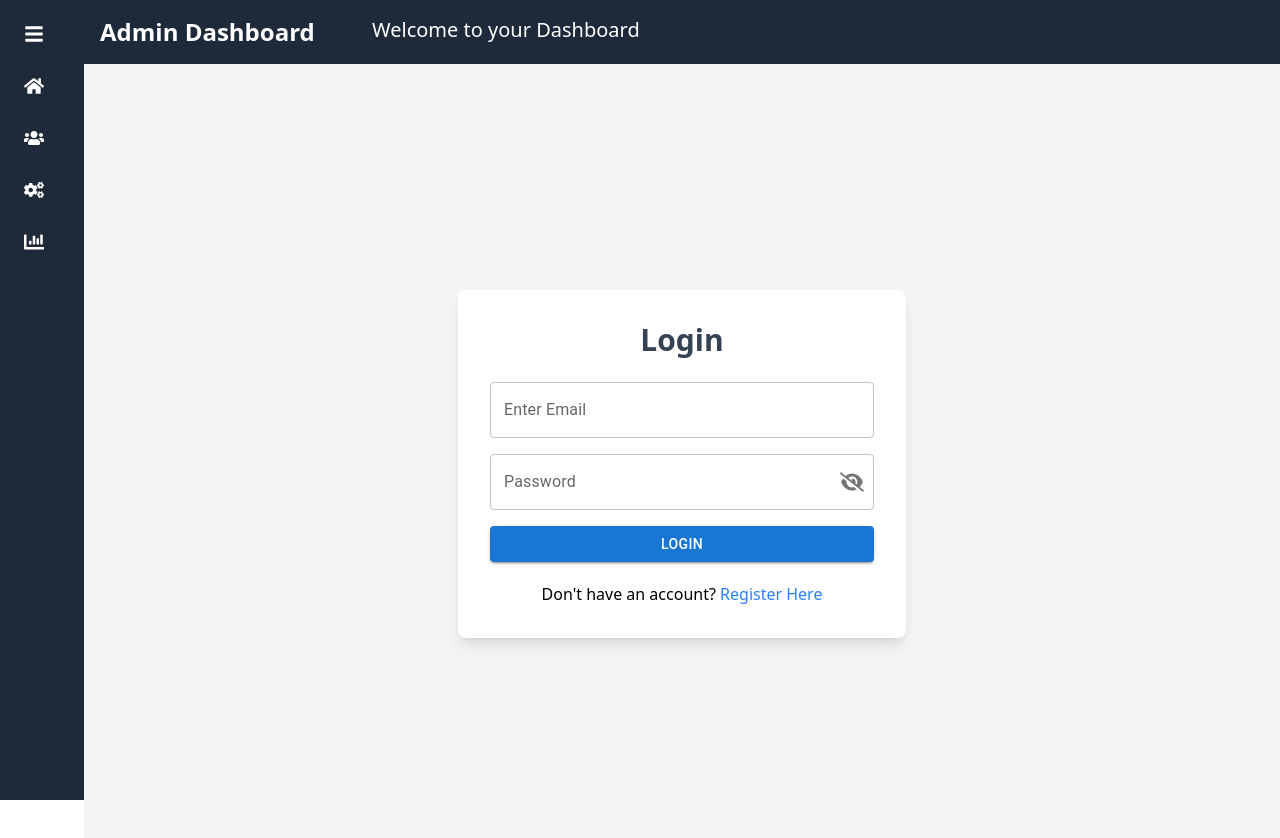
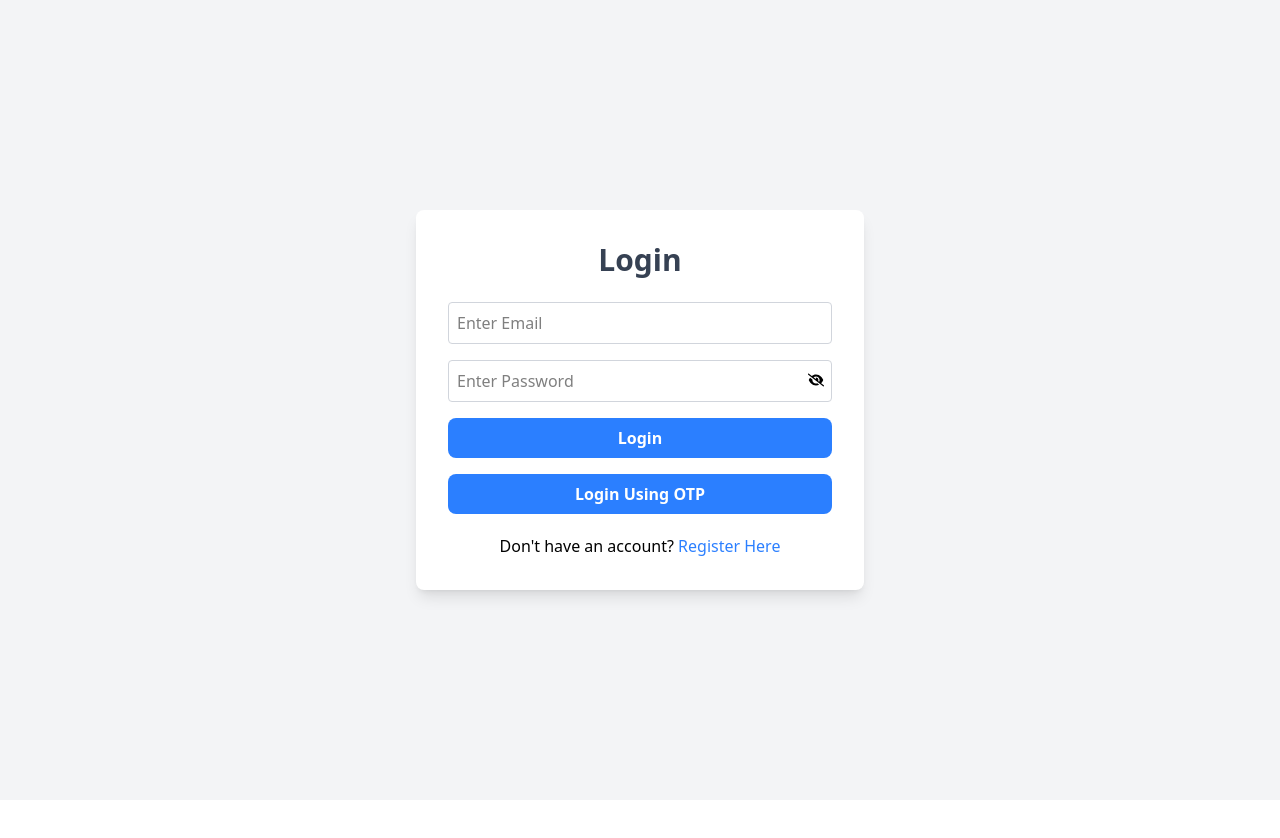
Before and after one commit to jaiminb2512/WearMyArt, a React (Vite) app in the folder frontend/: page /login in a window 1280 px wide. Shown: the top 838 px of the page. After the commit the page ends 800 px from the top, so only its background shows below. Built offline with nearby package versions, Linux system fonts and the light colour scheme.

Commit message:
Correcting User controller

```diff
--- a/frontend/package.json
+++ b/frontend/package.json
@@ -23,19 +23,21 @@
     "react-icons": "^5.4.0",
     "react-redux": "^9.2.0",
     "react-router-dom": "^7.1.5",
-    "styled-components": "^6.1.15",
-    "tailwindcss": "^4.0.6"
+    "styled-components": "^6.1.15"
   },
   "devDependencies": {
     "@eslint/js": "^9.19.0",
     "@types/react": "^19.0.8",
     "@types/react-dom": "^19.0.3",
     "@vitejs/plugin-react": "^4.3.4",
+    "autoprefixer": "^10.4.20",
     "eslint": "^9.19.0",
     "eslint-plugin-react": "^7.37.4",
     "eslint-plugin-react-hooks": "^5.0.0",
     "eslint-plugin-react-refresh": "^0.4.18",
     "globals": "^15.14.0",
+    "postcss": "^8.5.3",
+    "tailwindcss": "^4.0.9",
     "vite": "^6.1.0"
   }
 }
--- a/frontend/src/App.jsx
+++ b/frontend/src/App.jsx
@@ -1,26 +1,19 @@
+import React from "react";
 import { BrowserRouter, Route, Routes } from "react-router-dom";
 import Login from "./Pages/Login";
 import ToastNotification from "./Components/ToastNotification.jsx";
 import Register from "./Pages/Register.jsx";
 import Home from "./Pages/Home.jsx";
-import Navbar from "./Components/Navbar.jsx";
-import Header from "./Components/Header.jsx";
+import AddProductForm from "./Components/AddProductForm.jsx";
 
 function App() {
   return (
     <BrowserRouter>
-      <div className="flex">
-        <Navbar />
-        <div className="flex-1">
-          <Header />
-          <Routes>
-            <Route path="/login" element={<Login />} />
-            <Route path="/register" element={<Register />} />
-            <Route path="/" element={<Home />} />
-          </Routes>
-        </div>
-      </div>
-
+      <Routes>
+        <Route path="/login" element={<Login />} />
+        <Route path="/register" element={<Register />} />
+        <Route path="/" element={<AddProductForm />} />
+      </Routes>
       <ToastNotification />
     </BrowserRouter>
   );
--- /dev/null
+++ b/frontend/src/Components/AddProductForm.jsx
@@ -0,0 +1,178 @@
+import React, { useState } from "react";
+import axios from "axios";
+
+const AddProductForm = () => {
+  const [formData, setFormData] = useState({
+    Size: "M",
+    Price: "",
+    DiscountedPrice: "",
+    Sleeve: "full sleeve",
+    Stock: "",
+    Color: "",
+    CustomizeOption: "Photo",
+    ProductImages: [],
+  });
+
+  const handleChange = (e) => {
+    const { name, value } = e.target;
+    setFormData({ ...formData, [name]: value });
+  };
+
+  const handleFileChange = (e) => {
+    setFormData({ ...formData, ProductImages: e.target.files });
+  };
+
+  const handleSubmit = async (e) => {
+    e.preventDefault();
+    const data = new FormData();
+
+    Object.keys(formData).forEach((key) => {
+      if (key === "ProductImages") {
+        Array.from(formData.ProductImages).forEach((file) => {
+          data.append("ProductImages", file);
+        });
+      } else {
+        data.append(key, formData[key]);
+      }
+    });
+
+    try {
+      await axios.post("/api/add-product", data, {
+        headers: { "Content-Type": "multipart/form-data" },
+      });
+      alert("Product added successfully!");
+    } catch (error) {
+      alert("Error adding product: " + error.response?.data?.message);
+    }
+  };
+
+  return (
+    <form
+      onSubmit={handleSubmit}
+      className="p-6 border rounded-lg shadow-lg w-96 bg-base-100"
+    >
+      <h2 className="text-xl font-semibold mb-4">Add Product</h2>
+
+      {/* Size */}
+      <label className="label">
+        <span className="label-text">Size:</span>
+      </label>
+      <select
+        name="Size"
+        value={formData.Size}
+        onChange={handleChange}
+        className="select select-bordered w-full"
+      >
+        {["XXL", "XL", "L", "M", "S"].map((size) => (
+          <option key={size} value={size}>
+            {size}
+          </option>
+        ))}
+      </select>
+
+      {/* Price */}
+      <label className="label">
+        <span className="label-text">Price:</span>
+      </label>
+      <input
+        type="number"
+        name="Price"
+        value={formData.Price}
+        onChange={handleChange}
+        required
+        className="input input-bordered w-full"
+      />
+
+      {/* Discounted Price */}
+      <label className="label">
+        <span className="label-text">Discounted Price:</span>
+      </label>
+      <input
+        type="number"
+        name="DiscountedPrice"
+        value={formData.DiscountedPrice}
+        onChange={handleChange}
+        className="input input-bordered w-full"
+      />
+
+      {/* Sleeve */}
+      <label className="label">
+        <span className="label-text">Sleeve:</span>
+      </label>
+      <select
+        name="Sleeve"
+        value={formData.Sleeve}
+        onChange={handleChange}
+        className="select select-bordered w-full"
+      >
+        {["full sleeve", "half sleeve", "sleeveless"].map((sleeve) => (
+          <option key={sleeve} value={sleeve}>
+            {sleeve}
+          </option>
+        ))}
+      </select>
+
+      {/* Stock */}
+      <label className="label">
+        <span className="label-text">Stock:</span>
+      </label>
+      <input
+        type="number"
+        name="Stock"
+        value={formData.Stock}
+        onChange={handleChange}
+        required
+        className="input input-bordered w-full"
+      />
+
+      {/* Color */}
+      <label className="label">
+        <span className="label-text">Color:</span>
+      </label>
+      <input
+        type="text"
+        name="Color"
+        value={formData.Color}
+        onChange={handleChange}
+        required
+        className="input input-bordered w-full"
+      />
+
+      {/* Customize Option */}
+      <label className="label">
+        <span className="label-text">Customize Option:</span>
+      </label>
+      <select
+        name="CustomizeOption"
+        value={formData.CustomizeOption}
+        onChange={handleChange}
+        className="select select-bordered w-full"
+      >
+        {["Photo", "Text", "Both"].map((option) => (
+          <option key={option} value={option}>
+            {option}
+          </option>
+        ))}
+      </select>
+
+      {/* Product Images */}
+      <label className="label">
+        <span className="label-text">Product Images:</span>
+      </label>
+      <input
+        type="file"
+        multiple
+        onChange={handleFileChange}
+        accept="image/*"
+        className="file-input file-input-bordered w-full"
+      />
+
+      {/* Submit Button */}
+      <button type="submit" className="mt-4 btn btn-primary w-full">
+        Add Product
+      </button>
+    </form>
+  );
+};
+
+export default AddProductForm;
--- a/frontend/src/Pages/Login.jsx
+++ b/frontend/src/Pages/Login.jsx
@@ -1,54 +1,41 @@
-import { Button, TextField, IconButton } from "@mui/material";
 import React, { useState } from "react";
-import ApiURLS from "../Data/ApiURLS";
 import { useNavigate } from "react-router-dom";
-import axios from "axios";
 import { useDispatch } from "react-redux";
 import { login } from "../Redux/UserSlice";
+import { showToast } from "../Redux/toastSlice";
 import { IoEyeOutline } from "react-icons/io5";
 import { FaEyeSlash } from "react-icons/fa6";
-import { showToast } from "../Redux/toastSlice";
+import ApiURLS from "../Data/ApiURLS";
+import { apiRequest } from "../utils/apiRequest"; // Import utility function
 
 const Login = () => {
-  const [loginData, setLoginData] = useState({
-    email: "",
-    password: "",
-  });
-
-  const [errors, setErrors] = useState({
-    email: "",
-    password: "",
-  });
+  const [loginData, setLoginData] = useState({ Email: "", Password: "" });
+  const [errors, setErrors] = useState({ Email: "", Password: "" });
+  const [showPassword, setShowPassword] = useState(false);
+  const [isOtpSent, setIsOtpSent] = useState(false);
+  const [isOtpButtonDisabled, setIsOtpButtonDisabled] = useState(false);
 
   const dispatch = useDispatch();
-  const Navigate = useNavigate();
+  const navigate = useNavigate();
 
-  const triggerToast = (message, variant) => {
-    dispatch(showToast({ message, variant }));
-  };
-
-  const [showPassword, setShowPassword] = useState(false);
-  const emailRegex = /^[a-zA-Z0-9._-]+@[a-zA-Z0-9.-]+\.[a-zA-Z]{2,}$/;
+  const EmailRegex = /^[a-zA-Z0-9._-]+@[a-zA-Z0-9.-]+\.[a-zA-Z]{2,}$/;
 
   const onChange = (e) => {
     const { name, value } = e.target;
-    setLoginData((prevData) => ({
-      ...prevData,
-      [name]: value,
-    }));
+    setLoginData((prevData) => ({ ...prevData, [name]: value }));
   };
 
   const validateForm = () => {
     let formValid = true;
-    const newErrors = { email: "", password: "" };
+    const newErrors = { Email: "", Password: "" };
 
-    if (!emailRegex.test(loginData.email)) {
-      newErrors.email = "Invalid email format";
+    if (!EmailRegex.test(loginData.Email)) {
+      newErrors.Email = "Invalid Email format";
       formValid = false;
     }
 
-    if (loginData.password.length < 6) {
-      newErrors.password = "Password must be at least 6 characters long";
+    if (!isOtpSent && loginData.Password.length < 6) {
+      newErrors.Password = "Password must be at least 6 characters long";
       formValid = false;
     }
 
@@ -58,33 +45,43 @@ const Login = () => {
 
   const onSubmit = async (e) => {
     e.preventDefault();
-    if (!validateForm()) {
-      return false;
-    }
-    try {
-      const res = await axios.post(
-        `${import.meta.env.VITE_BASE_URL}${ApiURLS.Login}`,
-        loginData
-      );
-      if (res.data.success) {
-        dispatch(login(res.data.data.user));
-        triggerToast(res.data.message, "success");
-        Navigate("/");
-      } else if (!res.data.success) {
-        triggerToast(res.data.data, "error");
-      }
-    } catch (error) {
-      console.log("Error during registration:", error.message);
-      triggerToast(error.message, "error");
+    if (!validateForm()) return;
+
+    const url = isOtpSent ? ApiURLS.VerifyOtpLogin : ApiURLS.Login; // Choose API
+    const response = await apiRequest(url, "POST", loginData, dispatch);
+
+    if (response.success) {
+      dispatch(login(response.data.user));
+      dispatch(showToast({ message: response.message, variant: "success" }));
+      navigate("/");
     }
   };
 
-  const NavigateToRegister = () => {
-    Navigate("/register");
-  };
+  const handleLoginWithOtp = async () => {
+    if (!EmailRegex.test(loginData.Email)) {
+      setErrors((prevErrors) => ({
+        ...prevErrors,
+        Email: "Enter a valid email",
+      }));
+      return;
+    }
 
-  const handleClickShowPassword = () => {
-    setShowPassword((prevState) => !prevState);
+    setIsOtpButtonDisabled(true);
+    const response = await apiRequest(
+      ApiURLS.SendingMailForLogin,
+      "POST",
+      { Email: loginData.Email },
+      dispatch
+    );
+
+    if (response.success) {
+      setIsOtpSent(true);
+      dispatch(
+        showToast({ message: "OTP sent to your email", variant: "success" })
+      );
+    } else {
+      setIsOtpButtonDisabled(false);
+    }
   };
 
   return (
@@ -98,63 +95,73 @@ const Login = () => {
         </h2>
 
         <div className="flex flex-col gap-4">
-          <TextField
-            id="email"
-            label="Enter Email"
-            variant="outlined"
-            name="email"
+          <input
             type="email"
-            value={loginData.email}
+            name="Email"
+            placeholder="Enter Email"
+            value={loginData.Email}
             onChange={onChange}
-            fullWidth
-            className="input-field"
-            error={!!errors.email}
-            helperText={errors.email}
+            className="w-full p-2 border border-gray-300 rounded"
           />
-          <TextField
-            id="password"
-            label="Password"
-            variant="outlined"
-            name="password"
-            type={showPassword ? "text" : "password"}
-            value={loginData.password}
-            onChange={onChange}
-            fullWidth
-            className="input-field"
-            error={!!errors.password}
-            helperText={errors.password}
-            InputProps={{
-              endAdornment: (
-                <IconButton
-                  position="end"
-                  onClick={handleClickShowPassword}
-                  edge="end"
-                >
-                  {showPassword ? <IoEyeOutline /> : <FaEyeSlash />}
-                </IconButton>
-              ),
-            }}
-          />
+          {errors.Email && (
+            <p className="text-red-500 text-sm">{errors.Email}</p>
+          )}
+
+          <div className="relative">
+            <input
+              type={showPassword && !isOtpSent ? "text" : "password"}
+              name="Password"
+              placeholder={isOtpSent ? "Enter OTP" : "Enter Password"}
+              value={loginData.Password}
+              onChange={onChange}
+              className="w-full p-2 border border-gray-300 rounded"
+            />
+            {!isOtpSent && (
+              <button
+                type="button"
+                onClick={() => setShowPassword((prev) => !prev)}
+                className="absolute right-2 top-3"
+              >
+                {showPassword ? <IoEyeOutline /> : <FaEyeSlash />}
+              </button>
+            )}
+          </div>
+          {errors.Password && (
+            <p className="text-red-500 text-sm">{errors.Password}</p>
+          )}
         </div>
 
-        <div className="mt-4">
-          <Button
+        <div className="mt-4 flex flex-col gap-4">
+          <button
             type="submit"
-            variant="contained"
-            color="primary"
-            fullWidth
-            className="mt-6 py-2 text-white font-semibold bg-blue-500 hover:bg-blue-600 rounded-lg"
+            className="w-full py-2 text-white font-semibold bg-blue-500 hover:bg-blue-600 rounded-lg"
           >
-            Login
-          </Button>
+            {isOtpSent ? "Verify OTP" : "Login"}
+          </button>
+
+          {!isOtpSent && (
+            <button
+              type="button"
+              onClick={handleLoginWithOtp}
+              className={`w-full py-2 text-white font-semibold ${
+                isOtpButtonDisabled
+                  ? "bg-gray-400 cursor-not-allowed"
+                  : "bg-blue-500 hover:bg-blue-600"
+              } rounded-lg`}
+              disabled={isOtpButtonDisabled}
+            >
+              Login Using OTP
+            </button>
+          )}
         </div>
 
         <p className="text-center text-md mt-5">
-          Don't have an account?{" "}
+          Don't have an account?
           <span
-            onClick={NavigateToRegister}
+            onClick={() => navigate("/register")}
             className="cursor-pointer text-blue-500"
           >
+            {" "}
             Register Here
           </span>
         </p>
--- a/frontend/src/main.jsx
+++ b/frontend/src/main.jsx
@@ -1,3 +1,4 @@
+import React from "react";
 import { StrictMode } from "react";
 import { createRoot } from "react-dom/client";
 import "./index.css";
--- /dev/null
+++ b/frontend/src/utils/apiRequest.js
@@ -0,0 +1,23 @@
+import axios from "axios";
+import { showToast } from "../Redux/toastSlice";
+
+export const apiRequest = async (url, method, data, dispatch) => {
+  try {
+    const response = await axios({
+      url: `${import.meta.env.VITE_BASE_URL}${url}`,
+      method,
+      data,
+    });
+
+    return response.data;
+  } catch (error) {
+    console.log(error);
+    dispatch(
+      showToast({
+        message: error?.response?.data?.message || "Something went wrong",
+        variant: "error",
+      })
+    );
+    return { success: false };
+  }
+};
--- a/frontend/vite.config.js
+++ b/frontend/vite.config.js
@@ -1,9 +1,5 @@
 import { defineConfig } from "vite";
-import react from "@vitejs/plugin-react";
-
 import tailwindcss from "@tailwindcss/vite";
-
-// https://vite.dev/config/
 export default defineConfig({
-  plugins: [react(), tailwindcss()],
+  plugins: [tailwindcss()],
 });
```
Also changed, not shown: frontend/src/Components/YourComponent.jsx (deleted, +0 -26 lines), frontend/src/Data/ApiURLS.js (+37 -3 lines), 2 other files (tests, documents, lock files or other folders).
